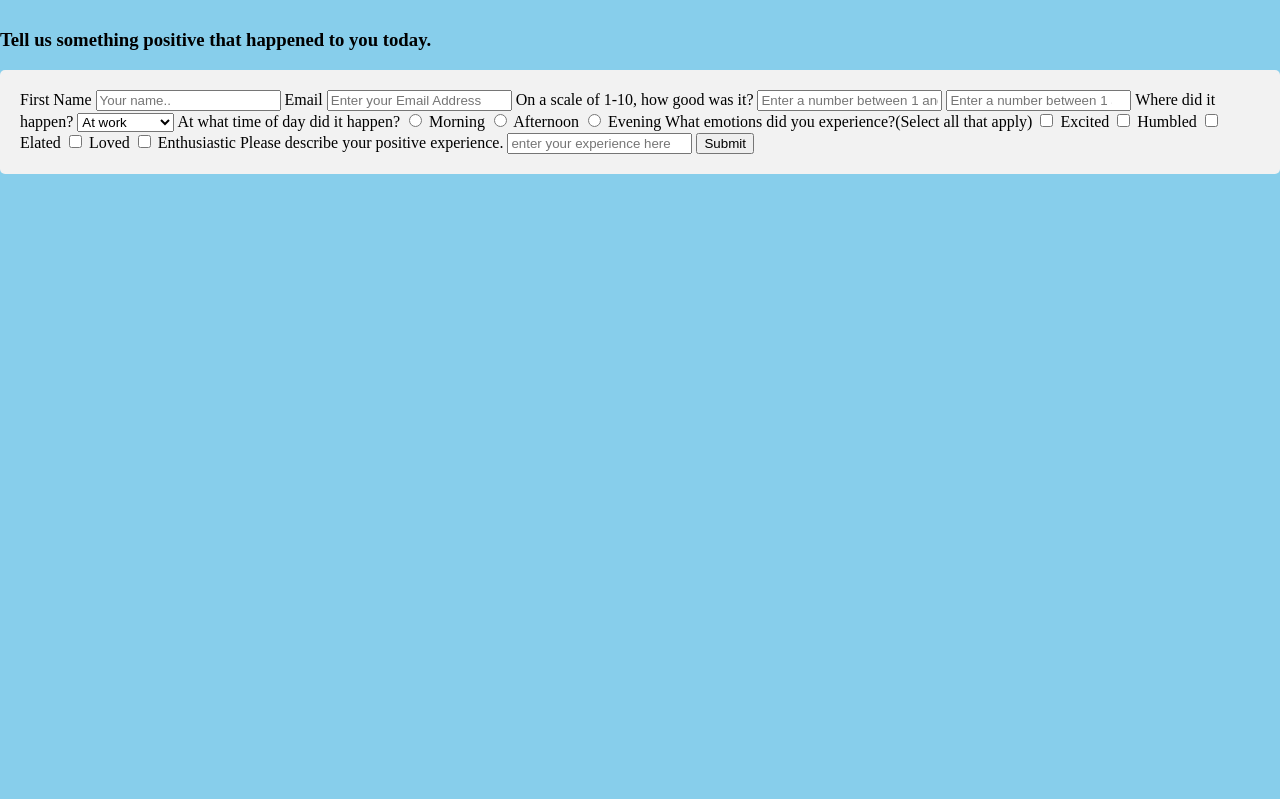
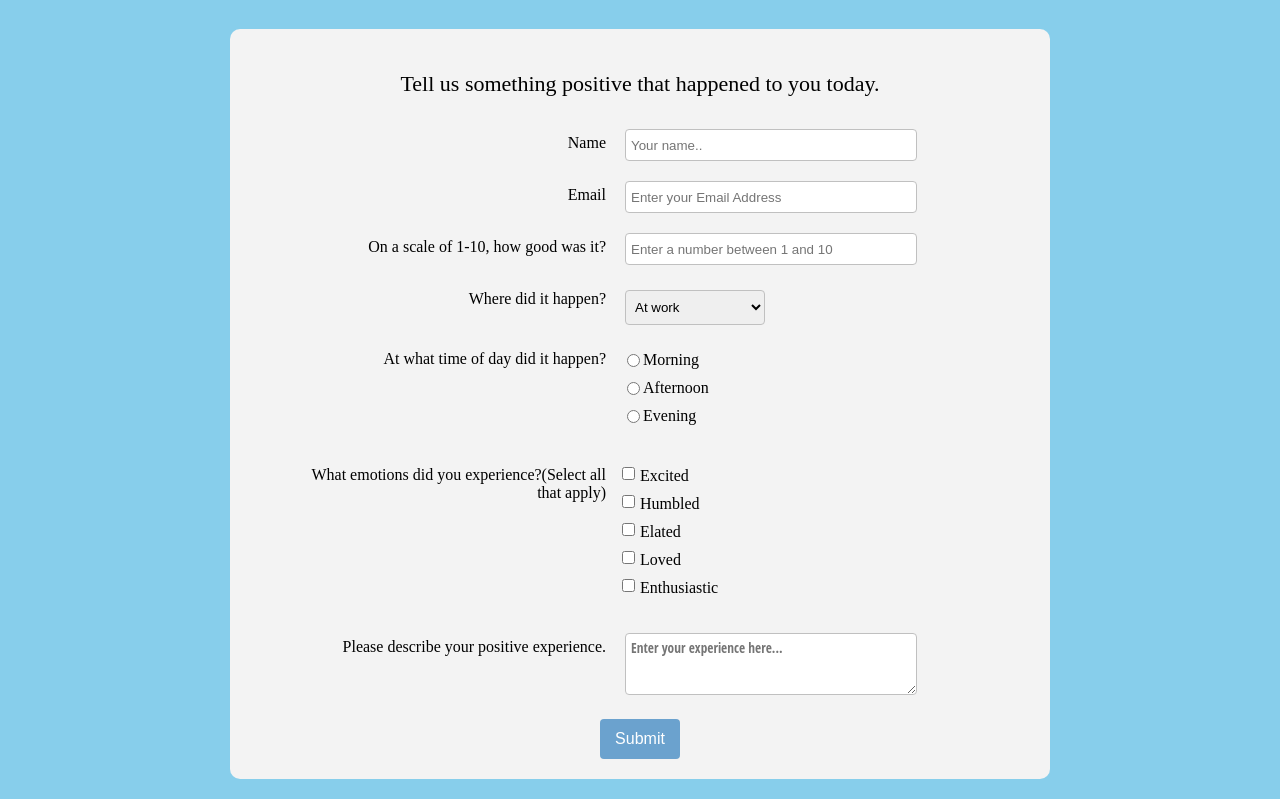
Before and after one commit to donadev892/form-sample, a plain HTML site: page index.html in a window 1280 px wide. Shown: the part 90-889 px from the top of the page. Before the commit the page ends 800 px from the top, so only its background shows below. Drawn offline with Linux system fonts and the light colour scheme.

Commit message:
2nd Commit

```diff
--- a/index.html
+++ b/index.html
@@ -8,79 +8,139 @@
         <header></header>
         <main>
             <h1>Good Vibes Form </h1>
-        </main>
-        <footer></footer>
-        <h3>Tell us something positive that happened to you today.
-
-        </h3>
-
-        <div>
+            <div class="master-class">
+                <p>Tell us something positive that happened to you today.</p>
                 <form action="/action_page.php">
-              <label for="fname">First Name</label>
-              <input type="text" id="fname" name="Name" placeholder="Your name..">
-
+                    <div class="form_row">
+                        <div class="labels">
+                            <label for="fname">Name</label>
+                        </div>
+                        <div class="fields">
+                            <input type="text" class="input-fields" id="fname" name="Name" placeholder="Your name..">
+                        </div>
+                    </div>
+                    <div class="form_row">
+                        <div class="labels">
                             <label for="Email">Email</label>
-              <input type="text" id="Email" name="Email" placeholder="Enter your Email Address">
-
+                        </div>
+                        <div class="fields">
+                            <input type="text"  class="input-fields" id="Email" name="Email" placeholder="Enter your Email Address">
+                        </div>
+                    </div>
+                      <div class="form_row">
+                        <div class="labels">
                             <label for=On a scale of 1-10, how good was it? >On a scale of 1-10, how good was it? </label>
-             <input type="text" id="how good was it?" name= "On a scale of 1-10, how good was it?" placeholder="Enter a number between 1 and 10" />
-
-              <input type="number" value="" placeholder="Enter a number between 1 and 10" />
-
+                        </div>
+                        <div class="fields">
+                            <input type="number"  class="input-fields" value="" placeholder="Enter a number between 1 and 10" />
+                        </div>
+                    </div>
+                    <div class="form_row">
+                        <div class="labels">
                             <label for="Where did it happen?">Where did it happen?</label>
-             <select id="Where did it happen?" name="Where did it happen?">
+                        </div>
+                        <div class="fields">
+                            <select id="Where did it happen?" class="dropdown" name="Where did it happen?">
                                 <option value="at work">At work</option>
                                 <option value="on the street">on the street</option>
                                 <option value="Other">Other</option>
                                 <option value="at home">at home</option>\
                                </select>
+                        </div>
+                    </div>
 
+                    <div class="form_row">
+                        <div class="labels">
                             <label for= "At what time of day did it happen?">At what time of day did it happen?</label>
-             <input type="radio" value="Morning" id="radio-selectors"/>
-             <label for="radio-selectors">Morning</label>
-             <input type="radio" value="Afternoon" id="radio-selectors"/>
-             <label for="radio-selectors">Afternoon</label>
-             <input type="radio" value="Evening" id="radio-selectors"/>
-             <label for="radio-selectors">Evening</label>
+                        </div>
+                        <div class="fields">
+                            <ul>
+                                <li class="radio">
+                                    <label>
+                                        Morning
+                                        <input name="time-radio" type="radio" value="1" class="user-selection">
+                                    </label>
+                                </li>
+                           <li class="radio">
+                               <label>
+                                   Afternoon
+                                   <input name="time-radio" type="radio" value="1" class="user-selection">
+                               </label> </li>
 
-<label for="What emotions did you experience?">What emotions did you experience?(Select all that apply)</label>
-<input type="checkbox" value="Excited" id="checkbox-selectors"/>
-<label for="checkbox-selectors">Excited</label>
+                                   <li class="radio">
+                             <label> Evening
+                                 <input name="time-radio" type="radio" value="1" class="user-selection">
 
-<input type="checkbox" value="Humbled" id="checkbox-selectors"/>
-<label for="checkbox-selectors">Humbled</label>
+                                          </label>
+
+                                   </li>
 
 
-<input type="checkbox" value="Elated" id="checkbox-selectors"/>
-<label for="checkbox-selectors">Elated</label>
 
-<input type="checkbox" value="Loved" id="checkbox-selectors"/>
-<label for="checkbox-selectors">Loved</label>
+                               </ul>
+                        </div>
+                    </div>
 
-<input type="checkbox" value="Enthusiastic" id="checkbox-selectors"/>
-<label for="checkbox-selectors">Enthusiastic</label>
+                     <div class="form_row">
+                        <div class="labels">
+                            <label for="What emotions did you experience?">What emotions did you experience?(Select all that apply)</label>
+                        </div>
+                        <div class="fields">
+<ul>
+<li class="radio">
+<label>Excited
+
+<input name="checkbox" type="checkbox" value="1"  class="user-selection">
+
+</label>
+</li>
 
 
-<label for="Please describe your positive experience.">Please describe your positive experience. </label>
-<input type="text" id="Please describe your positive experience." name="Please describe your positive experience." placeholder="enter your experience here">
+<li class="radio">
+<label>Humbled
+    <input name="checkbox" type="checkbox" value="1" class="user-selection">
 
 
-<input type="submit" value="Submit">
-</form>
+</label>
+</li>
+
+
+<li class="radio">
+<label>Elated
+    <input name="checkbox" type="checkbox" value="1"  class="user-selection">
+</label>
+</li>
+
+<li class="radio">
+<label>Loved
+<input name="checkbox" type="checkbox" value="1" class="user-selection">
+</label>
+</li>
+
+    <li class="radio">
+        <label>Enthusiastic
+            <input name="checkbox" type="checkbox" value="1" class="user-selection">
+</label>
+</li>
+</ul>
+
+</div>
      </div>
 
 
+        <div class="form_row">
+            <div class="labels">
+                <label for="Please describe your positive experience.">Please describe your positive experience. </label>
+            </div>
+            <div class="fields">
+                <textarea id="event-details" class="input-fields" style="height: 50px;resize:vertical;font-family: Open Sans Condensed;" name="event-details" cols="1" rows="1" placeholder="Enter your experience here..."></textarea>
+            </div>
+        </div>
 
-
-
-
-
-
+          <input class="button-class" type="submit" value="Submit">
         </form>
     </div>
-
-
-
-
+        </main>
+        <footer></footer>
     </body>
 </html>
--- a/styles.css
+++ b/styles.css
@@ -10,37 +10,123 @@ main {
 h1 {
     font-size: 48px;
 }
-<style>
-input[type=text], select {
-width: 100%;
-padding: 12px 20px;
-margin: 8px 0;
-display: inline-block;
-border: 1px solid #ccc;
-border-radius: 4px;
-box-sizing: border-box;
 
+p {
+    font-size: 22px;
 }
 
-input [type=submit] {
-width: 100%;
-background-color: #4CAF50;
-color: white;
-padding: 14px 20px;
-margin: 8px 0;
-border: none;
-border-radius: 4px;
-cursor: pointer;
+ul {
+    display: block;
+    list-style-type: none;
+    margin-block-start: 1em;
+    margin-block-end: 1em;
+    margin-inline-start: 0px;
+    margin-inline-end: 0px;
+    padding-inline-start: 40px;
 }
 
-input[type=submit]:hover {
-    background-color: #45a049;
-  }
+input {
+    -webkit-writing-mode: horizontal-tb !important;
+    text-rendering: auto;
+    color: -internal-light-dark(black, white);
+    letter-spacing: normal;
+    word-spacing: normal;
+    text-transform: none;
+    text-indent: 0px;
+    text-shadow: none;
+    display: inline-block;
+    text-align: start;
+    appearance: textfield;
+    background-color: -internal-light-dark(rgb(255, 255, 255), rgb(59, 59, 59));
+    -webkit-rtl-ordering: logical;
+    cursor: text;
+    margin: 0em;
+    font: 400 13.3333px Arial;
+    padding: 1px 2px;
+    border-width: 2px;
+    border-style: inset;
+    border-color: -internal-light-dark(rgb(118, 118, 118), rgb(133, 133, 133));
+    border-image: initial;
+}
 
-  div {
-    border-radius: 5px;
-    background-color: #f2f2f2;
-    padding: 20px;
-  }
-  </style>
-  <body>
+input[type="radio" i] {
+    background-color: initial;
+    cursor: default;
+    appearance: auto;
+    box-sizing: border-box;
+    margin: 3px 3px 0px 5px;
+    padding: initial;
+    border: initial;
+}
+
+.master-class {
+    margin: 20px auto;
+    width: 800px;
+    background-color: #f3f3f3;
+    border-radius: 10px;
+    padding: 20px 10px 10px 10px;
+}
+
+.form-rows {
+    position: static;
+    display: block;
+}
+
+.labels {
+    display: inline-block;
+    text-align: right;
+    width: 40%;
+    padding: 5px;
+    vertical-align: top;
+    margin-top: 10px;
+}
+
+.fields {
+    display: inline-block;
+    text-align: left;
+    width: 48%;
+    vertical-align: middle;
+}
+
+.input-fields {
+    height: 20px;
+    width: 280px;
+    padding: 5px;
+    margin: 10px;
+    border: 1px solid #c0c0c0;
+    border-radius: 4px;
+}
+
+.dropdown {
+    height: 35px;
+    width: 140px;
+    padding: 5px;
+    margin: 15px 10px 10px 10px;
+    border: 1px solid #c0c0c0;
+    border-radius: 4px;
+}
+
+.radio {
+    position: relative;
+    left: -43px;
+    margin-left: 10px;
+    display: block;
+    padding-bottom: 10px;
+}
+
+.user-selection {
+    float: left;
+    margin-right: 5px;
+}
+
+.button-class {
+    font-size: 1em;
+    background-color: #6ba2ce;
+    color: white;
+    border: 0px solid;
+    border-radius: 4px;
+    height: 40px;
+    width: 80px;
+    margin: 10px;
+    text-align: center;
+}
```
Lines whose indentation alone changed are shown as unchanged.
